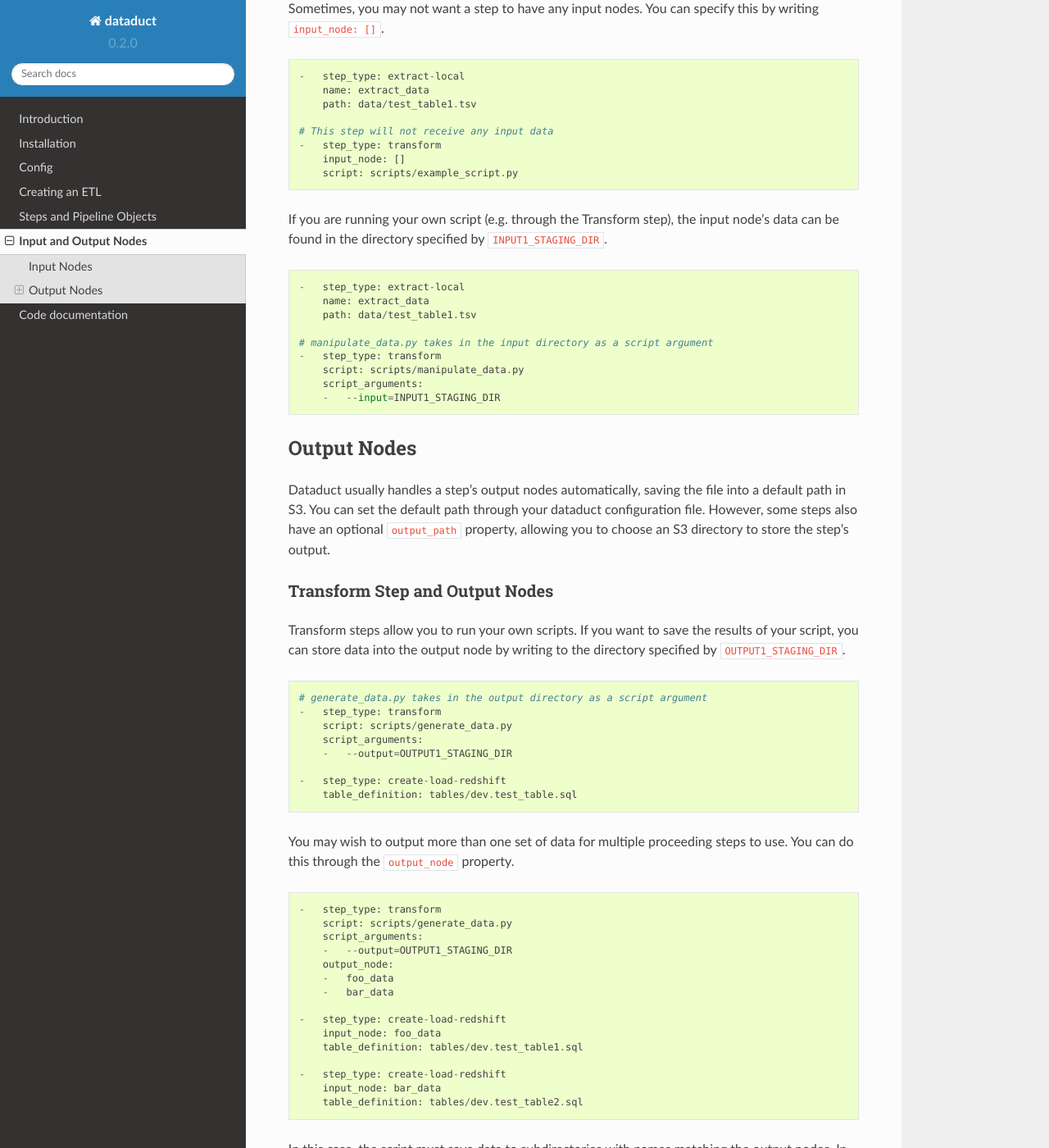
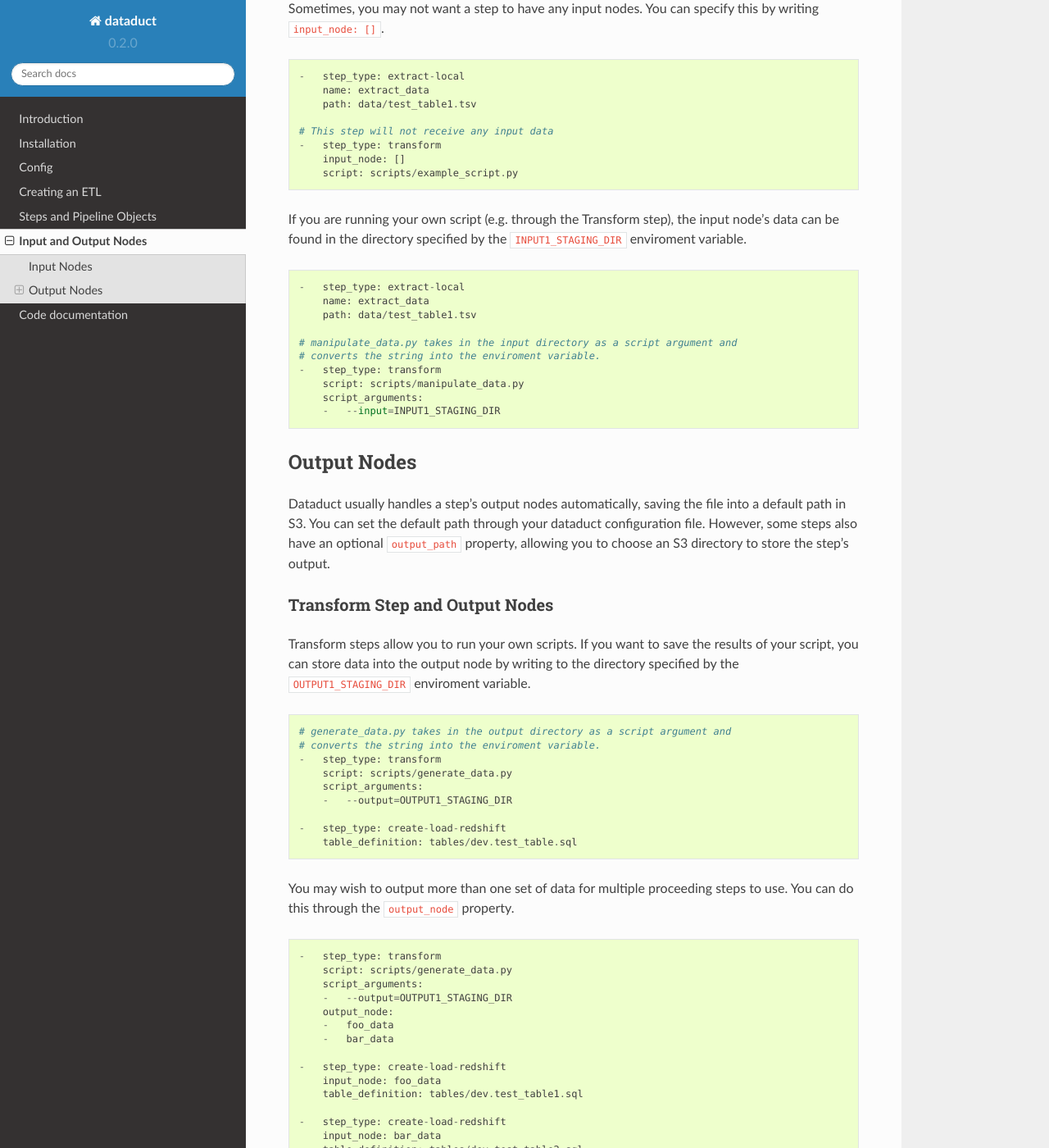
Before and after one commit to coursera/dataduct, a Sphinx documentation site: the page built from docs/input_output.rst, in a window 1280 px wide and 1400 px high, scrolled down 1812 px. Shown: the whole window at 82% size. Built offline with Sphinx 7.4.7 and the Read the Docs theme 2.0.0, drawn with Linux system fonts in a browser that asks for light colours.

Commit message:
Correct the input-output variable documentation

```diff
--- a/docs/input_output.rst
+++ b/docs/input_output.rst
@@ -109,8 +109,8 @@ specify this by writing ``input_node: []``.
         script: scripts/example_script.py
 
 If you are running your own script (e.g. through the Transform step),
-the input node's data can be found in the directory specified by
-``INPUT1_STAGING_DIR``.
+the input node's data can be found in the directory specified by the
+``INPUT1_STAGING_DIR`` enviroment variable.
 
 ::
 
@@ -118,7 +118,8 @@ the input node's data can be found in the directory specified by
         name: extract_data
         path: data/test_table1.tsv
 
-    # manipulate_data.py takes in the input directory as a script argument
+    # manipulate_data.py takes in the input directory as a script argument and
+    # converts the string into the enviroment variable.
     -   step_type: transform
         script: scripts/manipulate_data.py
         script_arguments:
@@ -138,11 +139,13 @@ Transform Step and Output Nodes
 
 Transform steps allow you to run your own scripts. If you want to save
 the results of your script, you can store data into the output node by
-writing to the directory specified by ``OUTPUT1_STAGING_DIR``.
+writing to the directory specified by the ``OUTPUT1_STAGING_DIR`` enviroment
+variable.
 
 ::
 
-    # generate_data.py takes in the output directory as a script argument
+    # generate_data.py takes in the output directory as a script argument and
+    # converts the string into the enviroment variable.
     -   step_type: transform
         script: scripts/generate_data.py
         script_arguments:
```
